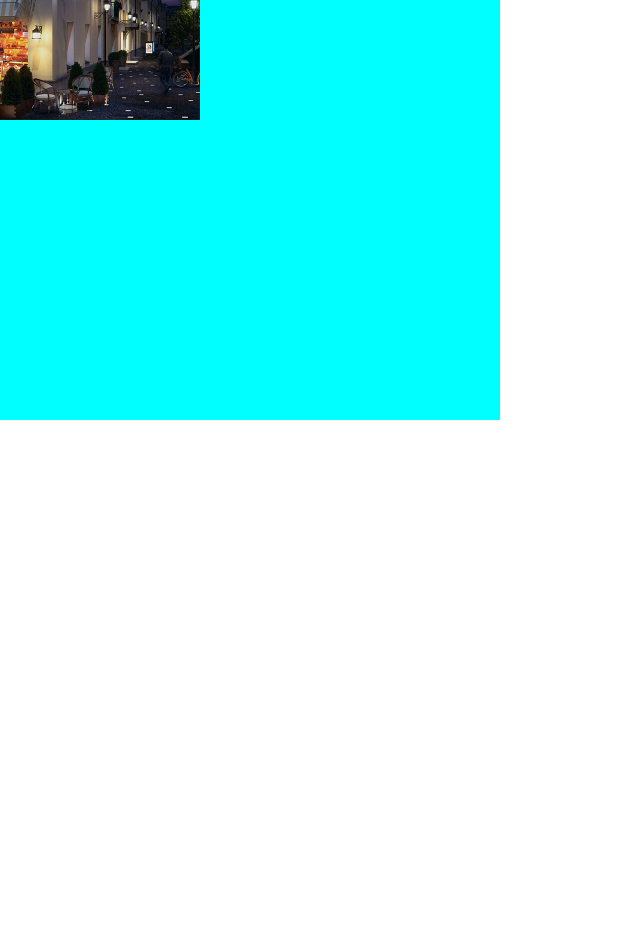
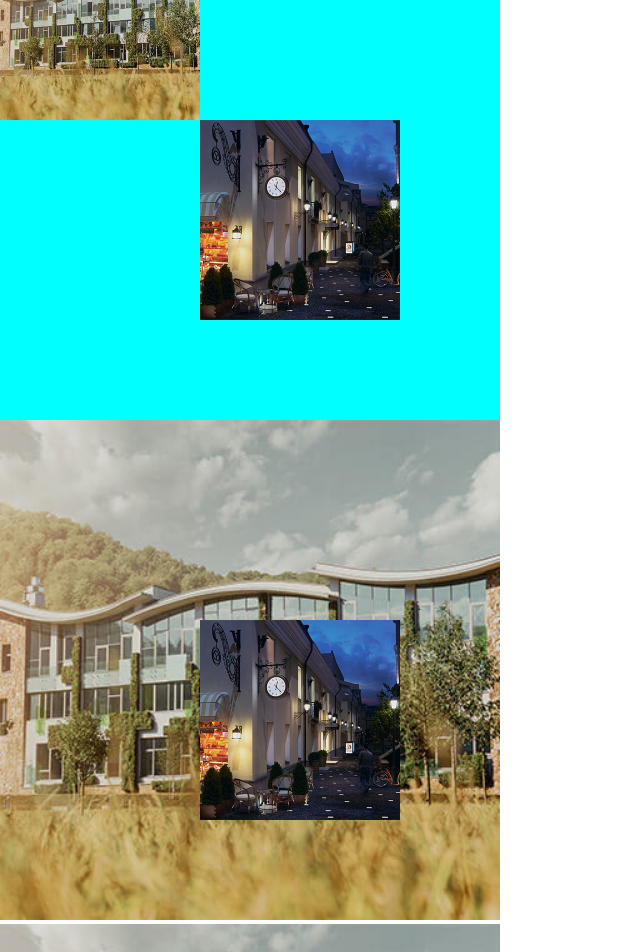
Before and after one commit to jiangzhenfei/imageCanvasEditor, a plain HTML site: page index.html in a window 1280 px wide. Shown: the part 80-1032 px from the top of the page, without its empty margins (0-640 px from the left). Before the commit the page ends 800 px from the top, so only its background shows below. Drawn offline with Linux system fonts and the light colour scheme.

Commit message:
canvas转base64

```diff
--- a/css/style.css
+++ b/css/style.css
@@ -17,3 +17,10 @@ html,body,div,p,a,ul,li,ol{
     width: 100%;
     height: 100%;
 }
+.imageContainer .item2{
+    left:200px;
+    top: 200px;
+}
+canvas{
+    background-color: antiquewhite;
+}
--- a/index.html
+++ b/index.html
@@ -4,20 +4,26 @@
     <meta charset="UTF-8">
     <meta name="viewport" content="width=device-width, initial-scale=1.0">
     <meta http-equiv="X-UA-Compatible" content="ie=edge">
-    <link rel="stylesheet" href="css/style.css">
+    <link rel="stylesheet" type="text/css" href="./css/style.css">
     <title>Document</title>
-    <style>
-
-    </style>
 </head>
 <body>
     <div class="imageContainer">
         <div class="image-item">
             <img src="./images/back.jpg" alt="">
         </div>
-        <div class="image-item">
+        <div class="image-item item2">
             <img src="./images/left.jpg" alt="">
         </div>
     </div>
+    <div class="canvasContainer">
+        <canvas id="canvas" width="500px" height="500px"></canvas>
+    </div>
+
+    <div class="canvasContainer">
+        <canvas id="canvas2" width="500px" height="500px"></canvas>
+    </div>
+
+    <script src="./js/canvas.js"></script>
 </body>
 </html>
--- /dev/null
+++ b/js/canvas.js
@@ -0,0 +1,47 @@
+let index = 0;
+        const canvas = document.querySelector('#canvas')
+        const ctx = canvas.getContext("2d");
+
+        let img = new Image();
+        img.crossOrigin = 'Anonymous';
+        img.src = "./images/back.jpg";
+
+        img.onload = function(){//图片加载完，再draw 和 toDataURL
+            index++
+            ctx.drawImage(img,0,0,500,500);
+            if( index>=2 ){
+                let src = canvas.toDataURL("image/png")
+
+                const canvas2 = document.querySelector('#canvas2')
+                const ctx2 = canvas2.getContext("2d");
+
+                let img3 = new Image();
+                img3.src = src;
+                img3.onload = function(){
+                    ctx2.drawImage(img3,0,0);
+                }
+
+            }
+        };
+
+
+        let img2 = new Image();
+        img2.crossOrigin = 'Anonymous';
+        img2.src = "./images/left.jpg";
+
+        img2.onload = function(){//图片加载完，再draw 和 toDataURL
+            index++
+
+            ctx.drawImage(img2,200,200,200,200);
+            if( index>=2 ){
+                let src = canvas.toDataURL("image/png")
+
+                const canvas2 = document.querySelector('#canvas2')
+                const ctx2 = canvas2.getContext("2d");
+                let img3 = new Image();
+                img3.src = src;
+                img3.onload = function(){
+                    ctx2.drawImage(img3,0,0);
+                }
+            }
+        };
```
Also changed, not shown: server.js (added, +23 -0 lines), readme.md.
